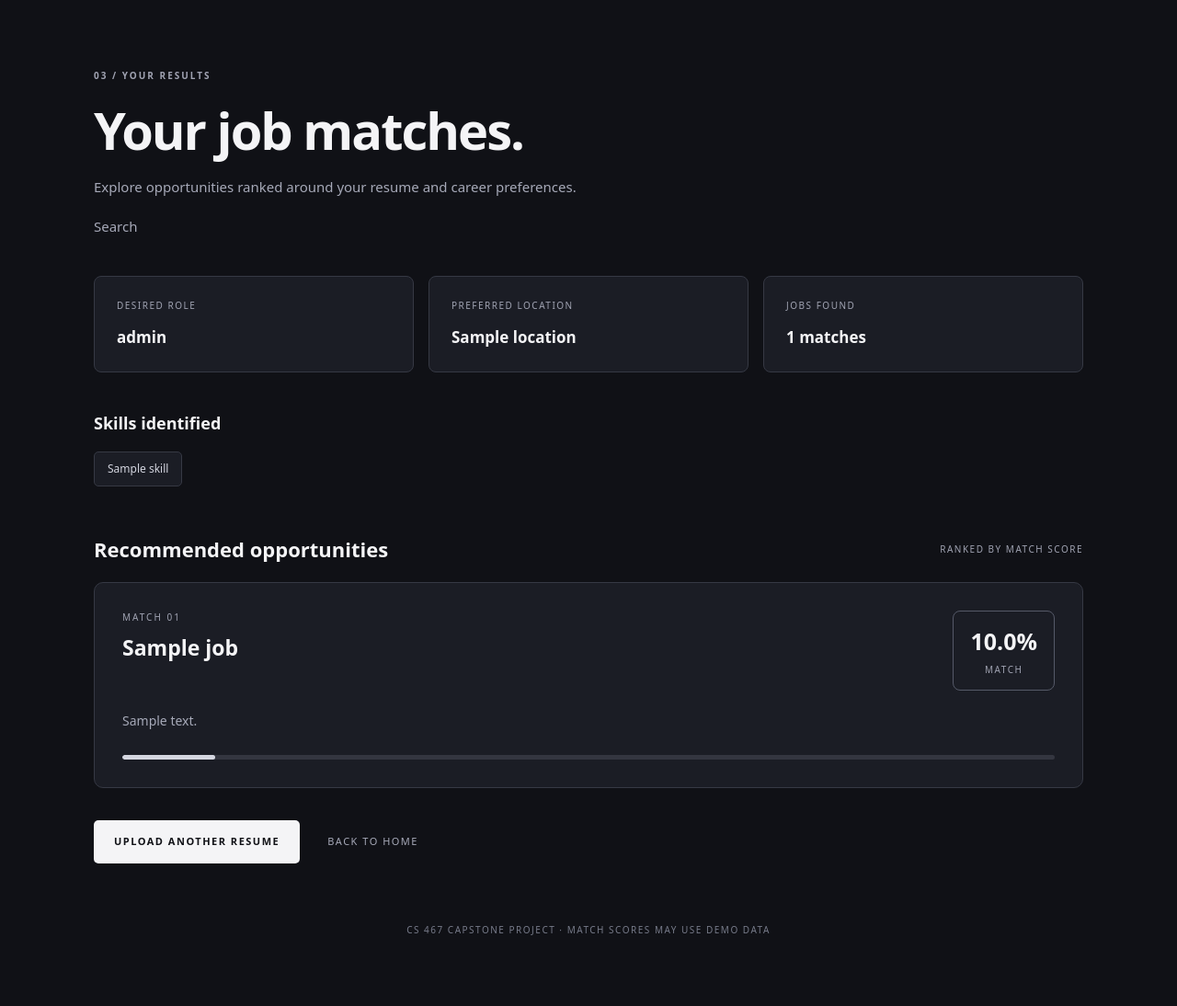
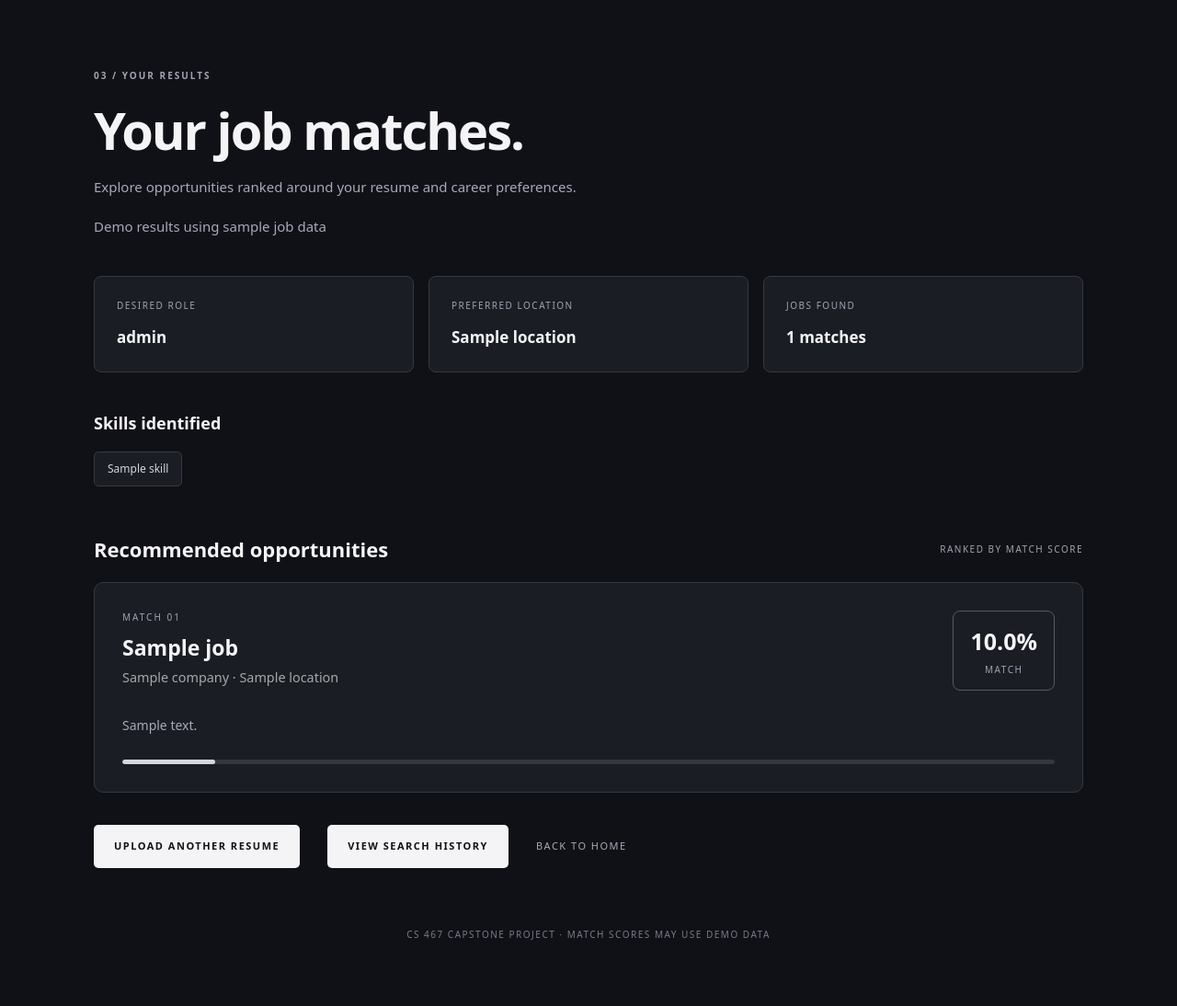
Before and after one commit to tsai135/job-hunting-ai, a Flask app: template templates/results.html in a window 1280 px wide. Shown: the part 81-1175 px from the top of the page at 92% size. Before the commit the page ends 1098 px from the top, so only its background shows below. Run offline with Flask 3, Linux system fonts and the light colour scheme; the template is opened without the code that fills it: most values are stand-ins (such as "Sample title", 1, 10 or a date in 2020).

Commit message:
feat: improve frontend results and search history navigation

```diff
--- a/static/css/style.css
+++ b/static/css/style.css
@@ -569,6 +569,27 @@
     margin-bottom: 25px;
 }
 
+/* PR3: Additional job information */
+
+.job-details {
+    margin: 8px 0;
+    font-size: 0.9rem;
+    color: #a8a8a8;
+    line-height: 1.5;
+}
+
+.job-seniority {
+    display: inline-block;
+    margin-top: 6px;
+    padding: 5px 12px;
+    border: 1px solid rgba(255, 255, 255, 0.2);
+    border-radius: 20px;
+    font-size: 0.75rem;
+    font-weight: 600;
+    letter-spacing: 0.04em;
+    text-transform: uppercase;
+}
+
 /* Match Score */
 
 .match-score {
--- a/templates/results.html
+++ b/templates/results.html
@@ -55,7 +55,15 @@
                 Explore opportunities ranked around
                 your resume and career preferences.
             </p>
-            <p class="results-muted">Search {{ search_id }}</p>
+            {% if search_id is defined and search_id %}
+                <p class="results-muted">
+                    Search ID: {{ search_id }}
+                </p>
+            {% else %}
+                <p class="results-muted">
+                    Demo results using sample job data
+                </p>
+            {% endif %}
 
         </header>
 
@@ -94,8 +102,11 @@
 
             <h2>Skills identified</h2>
 
+            {% set competencies = profile.get("core_competencies") or {} %}
+            {% set skills = competencies.get("technical_skills") or profile.get("skills") or [] %}
+
             <div class="skills-list">
-                {% for skill in profile.skills %}
+                {% for skill in skills %}
                     <span class="skill-tag">
                         {{ skill }}
                     </span>
@@ -135,6 +146,23 @@
                             <h3>
                                 {{ match.job.title }}
                             </h3>
+
+                            <!-- Company and location -->
+                            {% if match.job.company or match.job.location %}
+                                <p class="job-details">
+                                    {% if match.job.company %}
+                                        <span>{{ match.job.company }}</span>
+                                    {% endif %}
+
+                                    {% if match.job.company and match.job.location %}
+                                        <span> · </span>
+                                    {% endif %}
+
+                                    {% if match.job.location %}
+                                        <span>{{ match.job.location }}</span>
+                                    {% endif %}
+                                </p>
+                            {% endif %}
 
                         </div>
 
@@ -192,11 +220,18 @@
         <!-- FOOTER ACTIONS -->
         <div class="results-actions">
 
-            <a href="/upload" class="results-action">
+            <a href="{{ url_for('upload_page') }}"
+                class="results-action">
                 UPLOAD ANOTHER RESUME
             </a>
 
-            <a href="/" class="results-home-link">
+            <a href="{{ url_for('history') }}"
+                class="results-action">
+                VIEW SEARCH HISTORY
+            </a>
+
+            <a href="{{ url_for('home') }}"
+                class="results-home-link">
                 BACK TO HOME
             </a>
 
```
Also changed, not shown: templates/index.html (+10 -8 lines).
